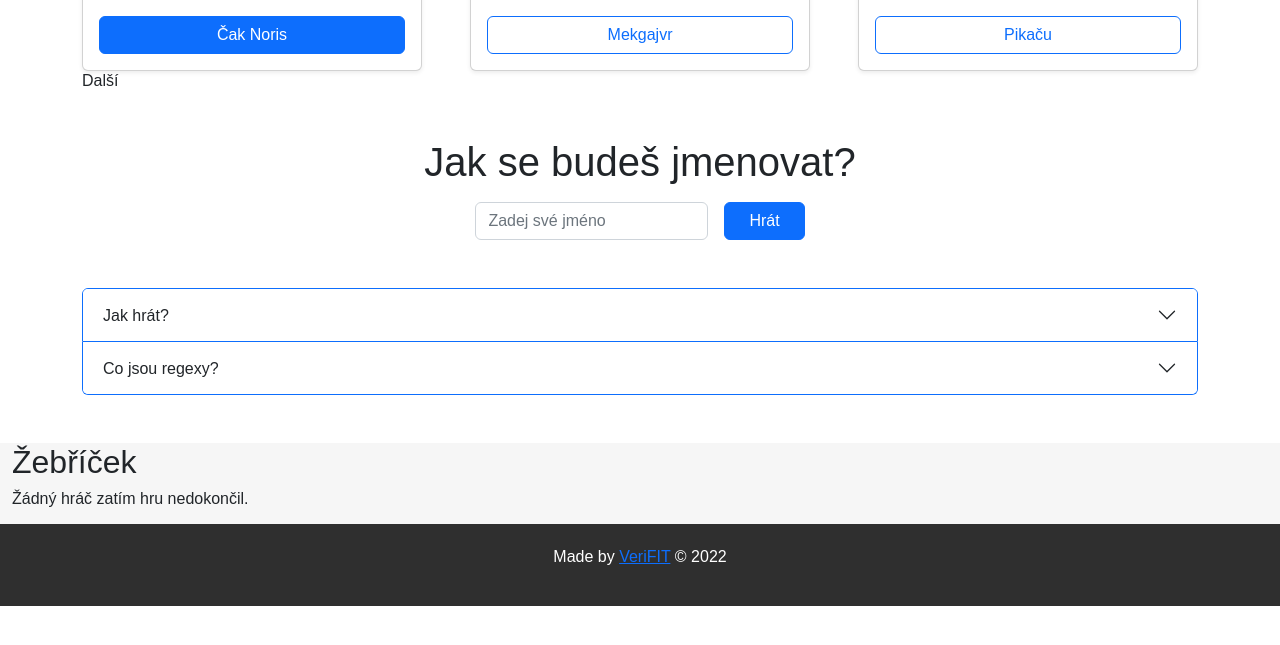
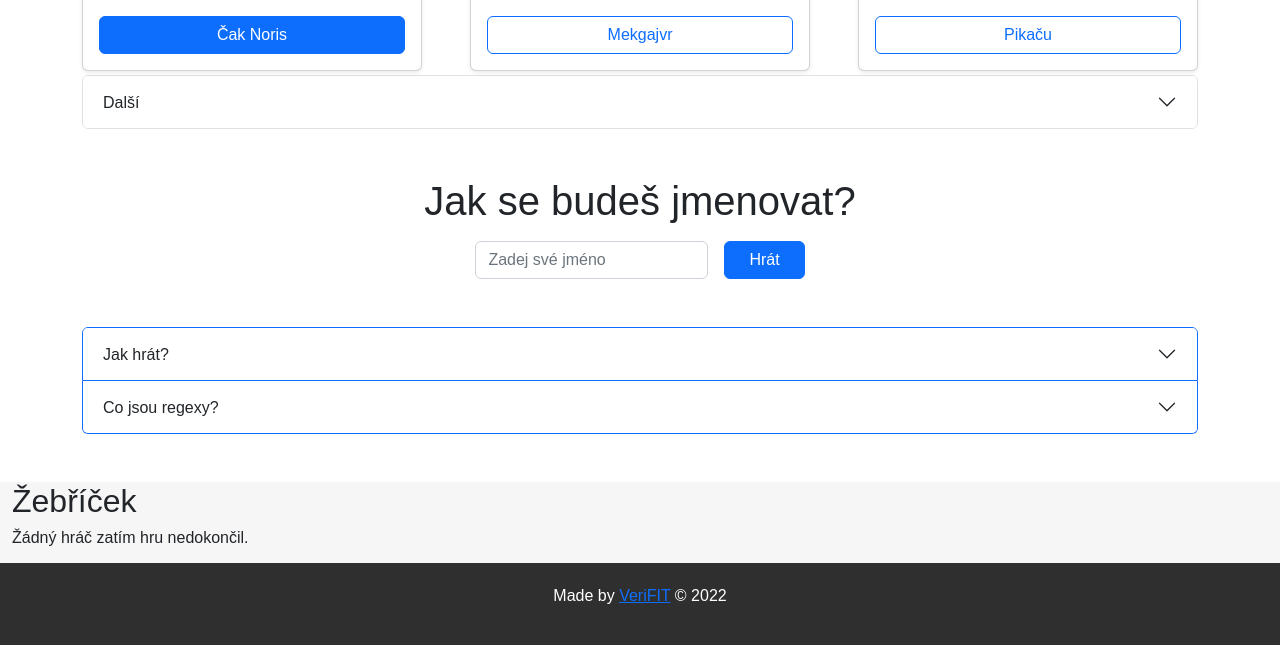
Before and after one commit to VeriFIT/regular-game, a Django app: page /game/ in a window 1280 px wide. Shown: the part 802-1447 px from the top of the page. Before the commit the page ends 1408 px from the top, so only its background shows below. Run offline with Django 4.2, Linux system fonts and the light colour scheme; data that the repository does not hold is empty; parts of the project's set-up code (start-up, migrations or seed data) failed here and were passed over.

Commit message:
Make the avatars accordion prettier.

```diff
--- a/regular_game_site/regular_game/templates/regular_game/index.html
+++ b/regular_game_site/regular_game/templates/regular_game/index.html
@@ -64,13 +64,14 @@
           </div>
         </div>
       </div>
-      <div class="accordion-item border-primary">
-        <h2 class="accordion-header" id="headingOne">
-          <button class="accordion-button collapsed" type="button" data-bs-toggle="collapse" data-bs-target="#collapseOne" aria-expanded="false" aria-controls="collapseOne">
+      <div class="accordion mt-1" id="avatars">
+        <div class="accordion-item">
+          <h2 class="accordion-header" id="headingAvatars">
+            <button class="accordion-button collapsed" type="button" data-bs-toggle="collapse" data-bs-target="#collapseAvatars" aria-expanded="false" aria-controls="collapseAvatars">
               Další
             </button>
           </h2>
-        <div id="collapseOne" class="accordion-collapse collapse" aria-labelledby="headingOne">
+          <div id="collapseAvatars" class="accordion-collapse collapse" aria-labelledby="headingAvatars">
             <div class="accordion-body">
               <div class="row row-cols-1 row-cols-md-3 g-5">
                 <!-- Agent Smith -->
@@ -110,6 +111,7 @@
                     <div class="card-body d-flex flex-column">
                       <input type="radio" class="btn-check" name="avatar" id="vojnar">
                       <label class="btn btn-outline-primary w-100 mt-auto" for="vojnar">Tomáš Vojnar</label>
+                    </div>
                   </div>
                 </div>
               </div>
```
Lines whose indentation alone changed are shown as unchanged.
